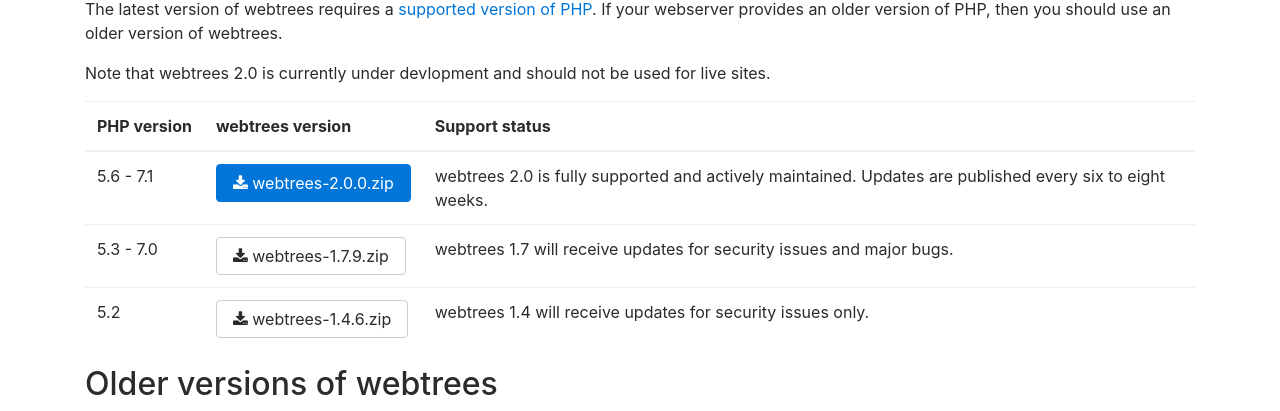
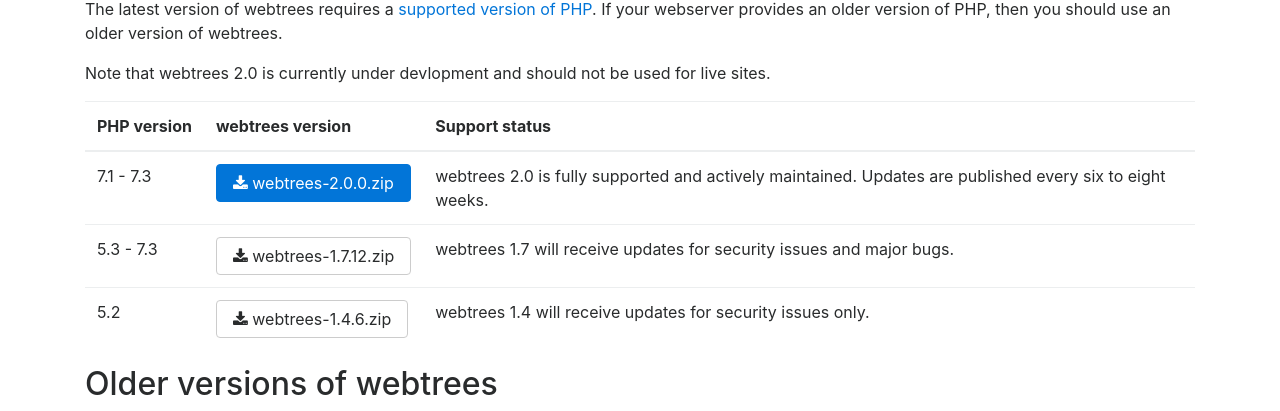
Before and after one commit to webtrees/webtrees.github.io, a Jekyll site: the page built from download/index.md, in a window 1280 px wide. Shown: the part 111-522 px from the top of the page. Built offline with Jekyll 4.4.1, drawn with Linux system fonts in a browser that asks for light colours.

Commit message:
Update PHP dependencies

```diff
--- a/download/index.md
+++ b/download/index.md
@@ -13,8 +13,8 @@ Note that webtrees 2.0 is currently under devlopment and should not be used for
 |----------------|------------------|----------------|
 | PHP&nbsp;version    | webtrees version | Support status |
 |----------------|------------------|----------------|
-| 5.6 - 7.1 | <a class="btn btn-primary" href="https://github.com/fisharebest/webtrees/archive/master.zip"><i class="fa fa-download"></i> webtrees-2.0.0.zip</a> | webtrees 2.0 is fully supported and actively maintained.  Updates are published every six to eight weeks. |
-| 5.3 - 7.0  | <a class="btn btn-secondary" href="https://github.com/fisharebest/webtrees/releases/download/1.7.9/webtrees-1.7.9.zip"><i class="fa fa-download"></i> webtrees-1.7.9.zip</a> | webtrees 1.7 will receive updates for security issues and major bugs. |
+| 7.1 - 7.3 | <a class="btn btn-primary" href="https://github.com/fisharebest/webtrees/archive/master.zip"><i class="fa fa-download"></i> webtrees-2.0.0.zip</a> | webtrees 2.0 is fully supported and actively maintained.  Updates are published every six to eight weeks. |
+| 5.3 - 7.3  | <a class="btn btn-secondary" href="https://github.com/fisharebest/webtrees/releases/download/1.7.12/webtrees-1.7.12.zip"><i class="fa fa-download"></i> webtrees-1.7.12.zip</a> | webtrees 1.7 will receive updates for security issues and major bugs. |
 | 5.2  | <a class="btn btn-secondary" href="https://github.com/fisharebest/webtrees/releases/download/1.4.6/webtrees-1.4.6.zip"><i class="fa fa-download"></i> webtrees-1.4.6.zip</a> | webtrees 1.4 will receive updates for security issues only. |
 |----------------+----------------|
 {: .table table-bordered }
```
